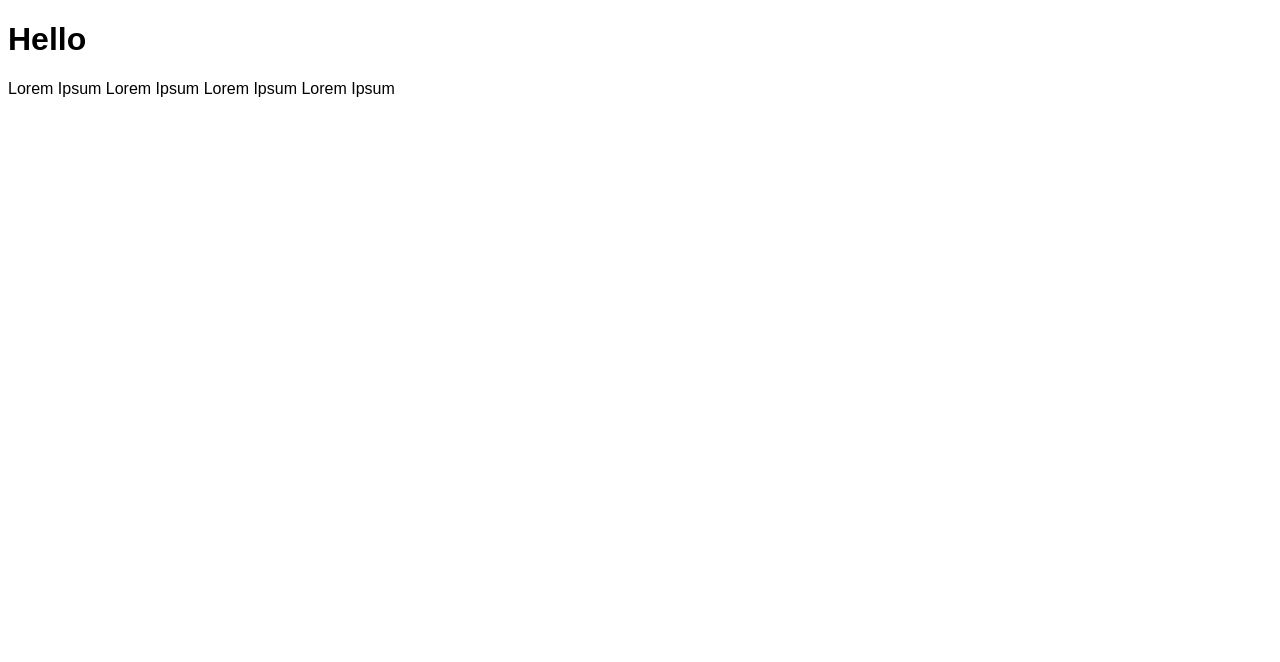
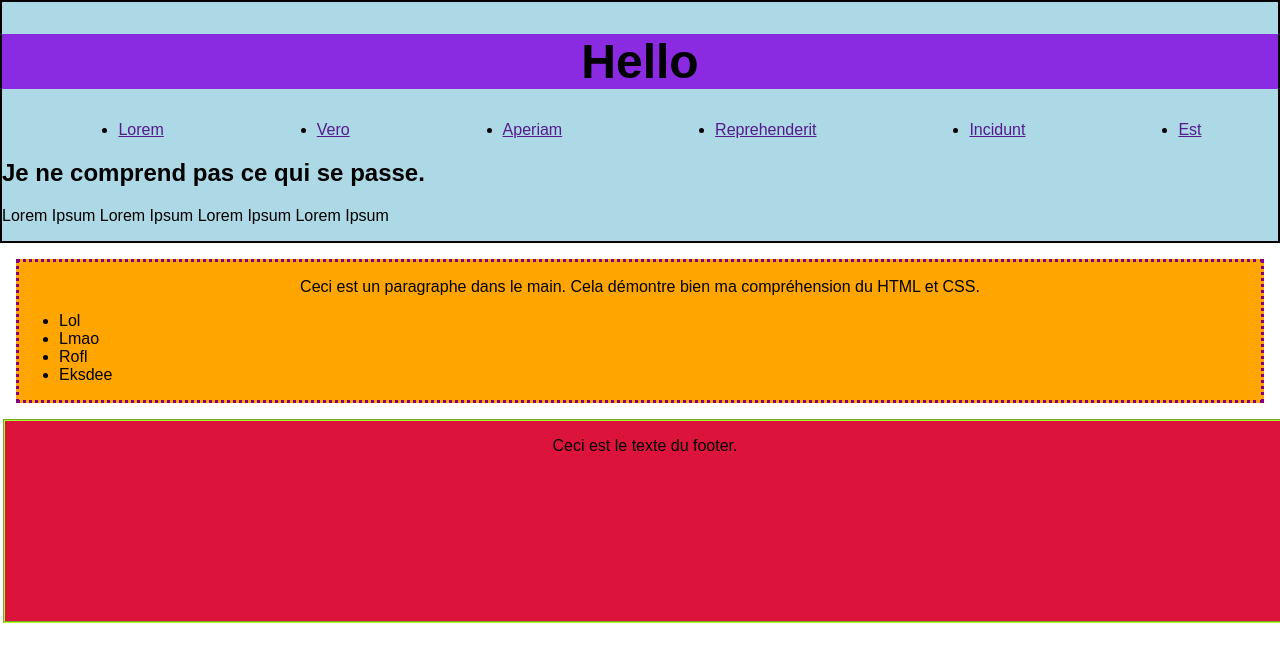
Before and after one commit to Angak-dev/exercice3, a plain HTML site: page index.html in a window 1280 px wide. Drawn offline with Linux system fonts and the light colour scheme.

Commit message:
Exercice 3

```diff
--- a/css/style.css
+++ b/css/style.css
@@ -1,3 +1,43 @@
 body {
     font-family: Arial, Helvetica, sans-serif;
+    box-sizing: border-box;
+    padding: 0;
+    margin: 0;
 }
+h1 {
+    font-size: 3em;
+    background-color: blueviolet;
+    text-align: center;
+}
+
+header {
+    border: solid 2px black;
+    background-color: #add8e6;
+}
+
+main {
+    border: dotted 3px purple;
+    margin: 2vh;
+    background-color: orange;
+}
+
+footer {
+    border: groove 2px greenyellow;
+    margin: 3px;
+    height: 200px;
+    width: 100%;
+    background-color: crimson;
+    display: flex;
+    justify-content: center;
+}
+
+.menu_header {
+    display: flex;
+    flex-direction: row;
+    justify-content: space-around;
+
+}
+
+.paragraphe_main {
+    text-align: center;
+}
--- a/index.html
+++ b/index.html
@@ -9,8 +9,45 @@
     </head>
 
     <body>
-        <h1>Hello</h1>
-        <p> Lorem Ipsum Lorem Ipsum Lorem Ipsum Lorem Ipsum</p>
+        <header>
+            <h1>Hello</h1>
+            <nav id='menu'>
+                    <ul class="menu_header">
+                        <li><a href="">Lorem</a></li>
+                        <li><a href="">Vero</a></li>
+                        <li><a href="">Aperiam</a></li>
+                        <li><a href="">Reprehenderit</a></li>
+                        <li><a href="">Incidunt</a></li>
+                        <li><a href="">Est</a></li>
+                    </ul>
+
+
+            </nav>
+            <h2>Je ne comprend pas ce qui se passe.</h2>
+            <p> Lorem Ipsum Lorem Ipsum Lorem Ipsum Lorem Ipsum</p>
+        </header>
+
+        <main>
+            <p class="paragraphe_main">
+                Ceci est un paragraphe dans le main. Cela démontre bien ma compréhension du HTML et CSS.
+            </p>
+            <div>
+                    <ul>
+                        <li>Lol</li>
+                        <li>Lmao</li>
+                        <li>Rofl</li>
+                        <li>Eksdee</li>
+                    </ul>
+                </div>
+        </main>
+
+        <footer>
+            <p class="texte_footer">
+                Ceci est le texte du footer.
+            </p>
+
+
+        </footer>
     </body>
 
 </html>
```
Also changed, not shown: 1 other file.
